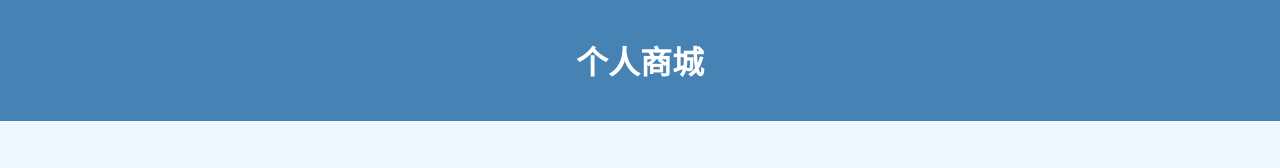
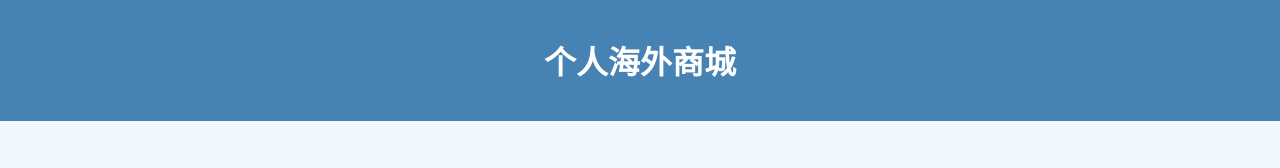
Before and after one commit to leili956/leili956.github.io, a plain HTML site: page index.html in a window 1280 px wide. Shown: the top 168 px of the page. Drawn offline with Linux system fonts and the light colour scheme.

Commit message:
Update index.html

```diff
--- a/index.html
+++ b/index.html
@@ -48,7 +48,7 @@
 </head>
 <body>
     <header>
-        <h1>个人商城</h1>
+        <h1>个人海外商城</h1>
     </header>
     <div class="container">
         <div class="product">
```
